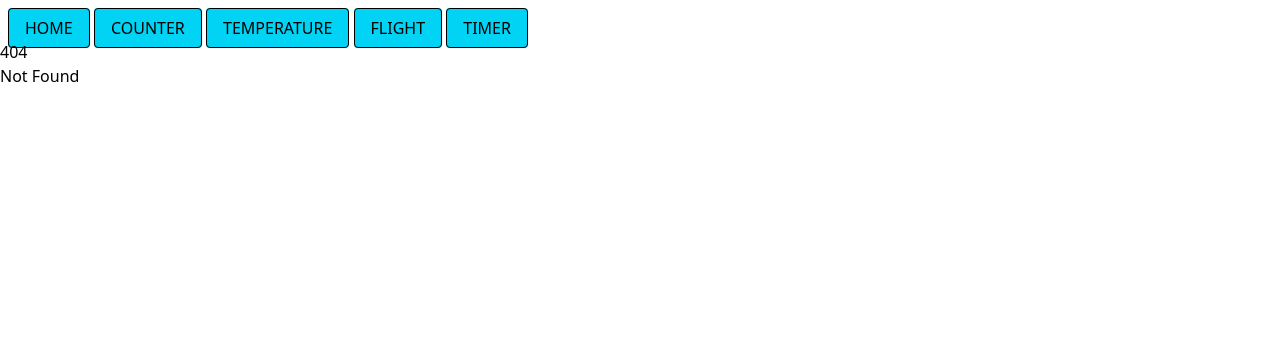
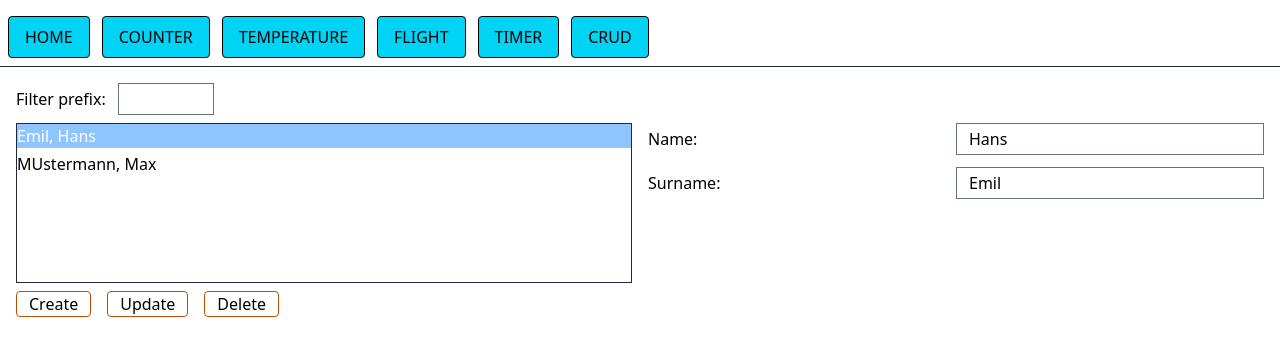
Before and after one commit to Montex10Nicolas/7guis-svelte-JOC, a SvelteKit app: page /crud in a window 1280 px wide. Before the commit this address had no page. Shown: the top 356 px of the page. Built offline with nearby package versions, Linux system fonts and the light colour scheme.

Commit message:
Crud, almost everything works

```diff
--- a/src/routes/+layout.svelte
+++ b/src/routes/+layout.svelte
@@ -4,7 +4,7 @@
   let { children } = $props();
 </script>
 
-<nav class="mt-4 ml-2">
+<nav class="mt-4 flex flex-wrap gap-3 border-b border-gray-800 pb-2 pl-2">
   <a class="border-pinky rounded-sm border bg-cyan-400 px-4 py-2 uppercase" href="/">home</a>
   <a class="border-pinky rounded-sm border bg-cyan-400 px-4 py-2 uppercase" href="counter"
     >counter</a
@@ -17,5 +17,6 @@
     >flight</a
   >
   <a class="border-pinky rounded-sm border bg-cyan-400 px-4 py-2 uppercase" href="timer">timer</a>
+  <a class="border-pinky rounded-sm border bg-cyan-400 px-4 py-2 uppercase" href="crud">crud</a>
 </nav>
 {@render children()}
--- /dev/null
+++ b/src/routes/crud/+page.svelte
@@ -0,0 +1,68 @@
+<script lang="ts">
+  import { Crud } from "./crud.svelte";
+  let list = $state([new Crud("Hans", "Emil"), new Crud("Max", "MUstermann")]);
+  let selected = $state(0);
+  let itemCopy = $state(new Crud("a", "b"));
+
+  $effect(() => {
+    if (selected > list.length) {
+      selected = list.length;
+      return;
+    }
+    const item = list[selected];
+    itemCopy = new Crud(item.name, item.surname);
+  });
+</script>
+
+<main class="p-4">
+  <div class="flex items-center gap-3">
+    <p>Filter prefix:</p>
+    <input type="text" class="h-8 w-24" />
+  </div>
+  <div class="my-2 grid grid-cols-2 gap-4">
+    <div class="flex h-40 w-full flex-col items-start gap-1 border border-gray-800 bg-white">
+      {#each list as person, index}
+        <button
+          onclick={() => (selected = index)}
+          class={[
+            selected === index && "bg-blue-300 text-white",
+            "w-full cursor-pointer text-left",
+          ]}
+        >
+          {person.fullName()}</button
+        >
+      {/each}
+    </div>
+    <div class="flex flex-col gap-3">
+      <div class="flex items-center justify-between gap-3">
+        <p>Name:</p>
+        <input type="text" name="name" bind:value={itemCopy.name} class="h-8 w-1/2" />
+      </div>
+      <div class="flex items-center justify-between gap-3">
+        <p>Surname:</p>
+        <input type="text" name="surname" bind:value={itemCopy.surname} class="h-8 w-1/2" />
+      </div>
+    </div>
+  </div>
+  <div class="flex gap-4">
+    <button
+      onclick={() => {
+        list.push(new Crud(itemCopy.name, itemCopy.surname));
+        itemCopy = list[selected];
+      }}
+      class="cursor-pointer rounded-sm border border-amber-700 px-3">Create</button
+    >
+    <button
+      onclick={() => {
+        list[selected].updatePerson(itemCopy);
+      }}
+      class="cursor-pointer rounded-sm border border-amber-700 px-3">Update</button
+    >
+    <button
+      onclick={() => {
+        list.splice(selected, 1);
+      }}
+      class="cursor-pointer rounded-sm border border-amber-700 px-3">Delete</button
+    >
+  </div>
+</main>
--- /dev/null
+++ b/src/routes/crud/crud.svelte.ts
@@ -0,0 +1,29 @@
+export class Crud {
+  public name = $state("");
+  public surname = $state("");
+
+  constructor(name: string, surname: string) {
+    this.name = name;
+    this.surname = surname;
+  }
+
+  fullName() {
+    return `${this.surname}, ${this.name}`;
+  }
+
+  getName() {
+    return this.name;
+  }
+  getSurname() {
+    return this.surname;
+  }
+
+  update(name: string, surname: string) {
+    this.name = name;
+    this.surname = surname;
+  }
+  updatePerson(person: Crud) {
+    this.name = person.name;
+    this.surname = person.surname;
+  }
+}
```
